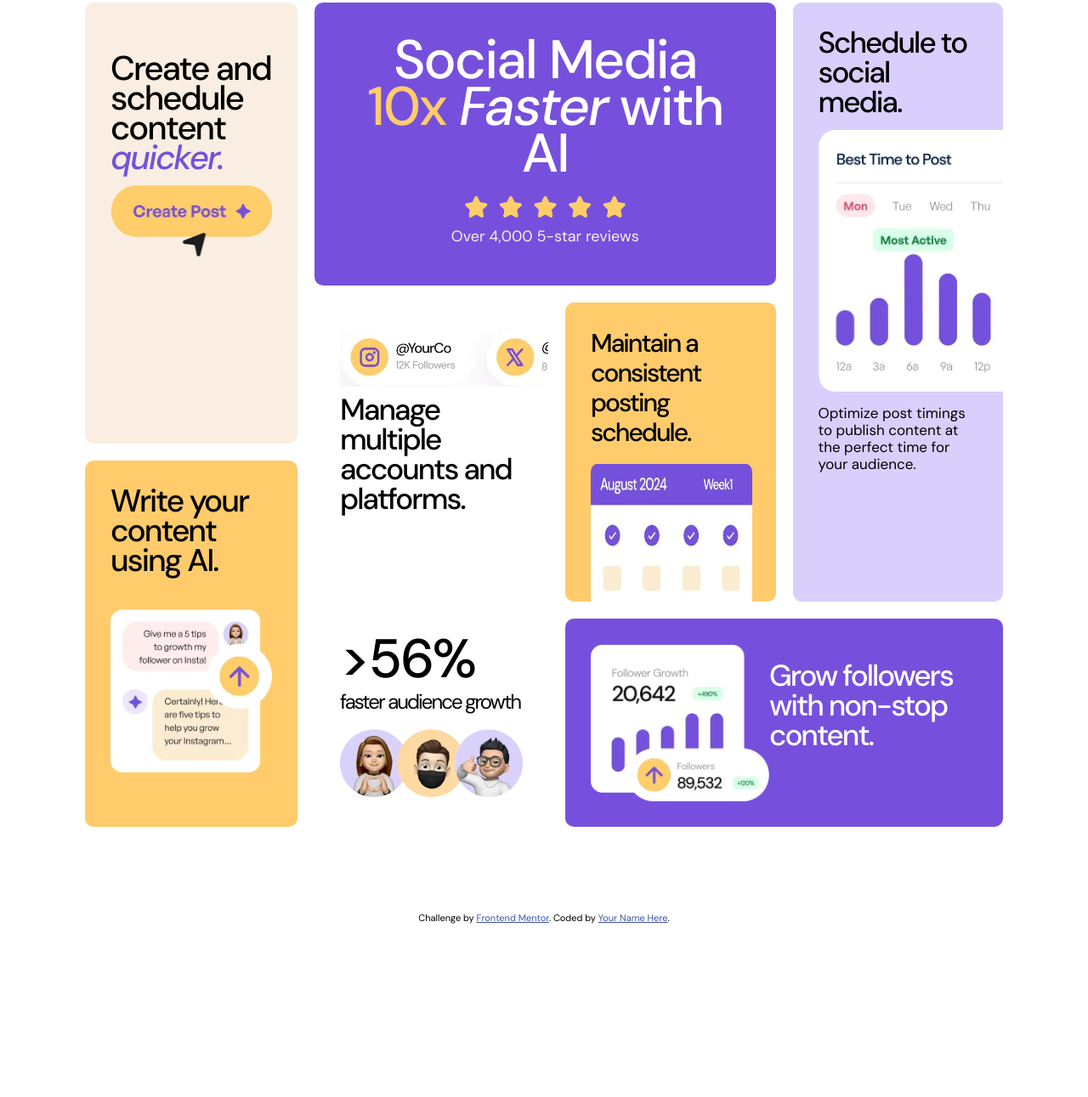
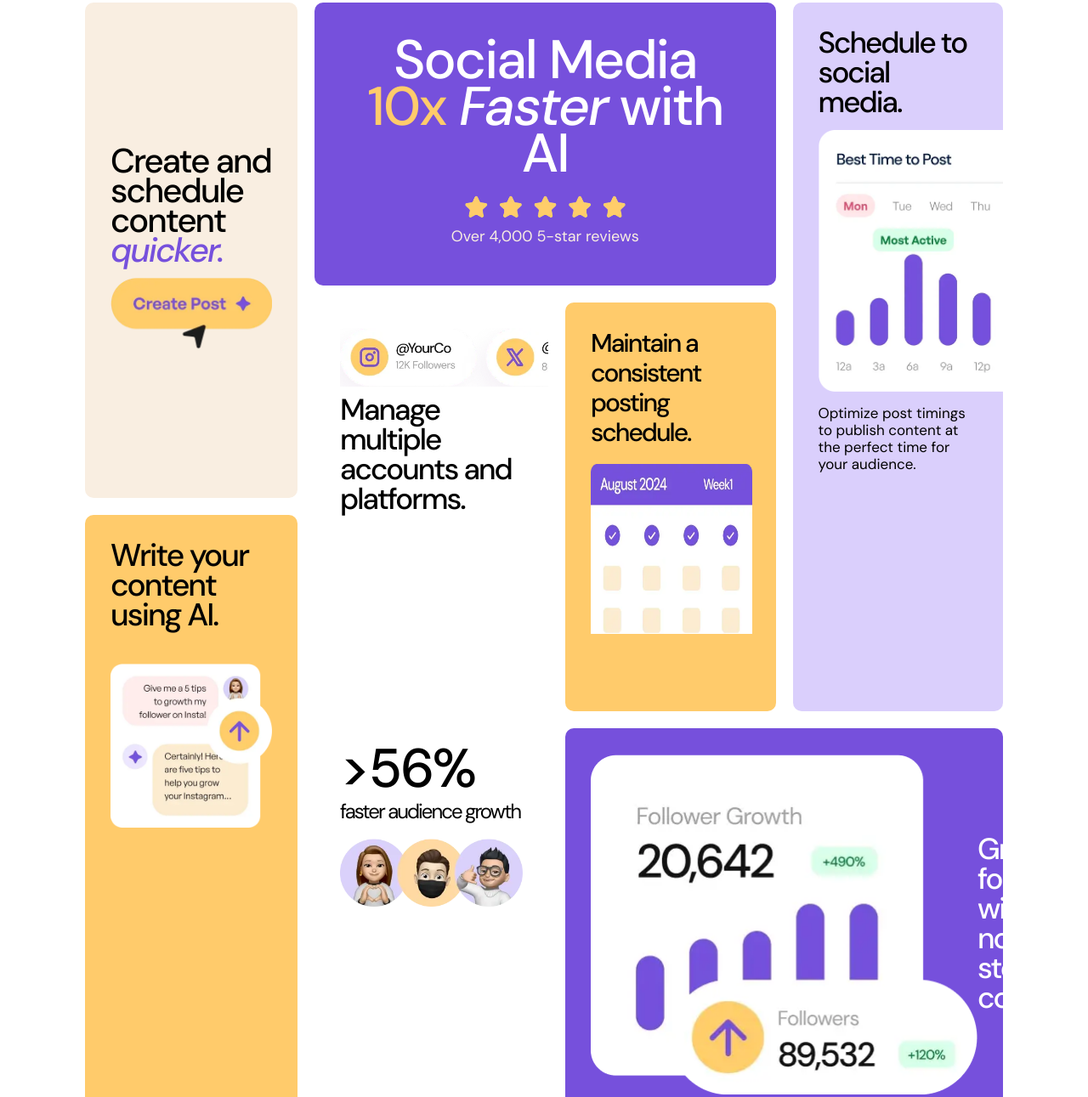
Before and after one commit to usman3939-gith/Bento-grid, a plain HTML site: page index.html in a window 1280 px wide. Shown: the part 97-1388 px from the top of the page at 85% size. Before the commit the page ends 1184 px from the top, so only its background shows below. Drawn offline with Linux system fonts and the light colour scheme.

Commit message:
Update style.css

```diff
--- a/style.css
+++ b/style.css
@@ -12,7 +12,7 @@
 
 body {
     background-color: white;
-    /* min-height: 100vh; */
+    min-height: 100vh;
     font-family: "DM Sans", sans-serif;
     font-size: 18px;
 
@@ -54,10 +54,11 @@ grid-gap: 20px;
         "eight two three four"
         "eight six five five"
     ;
-    overflow: hidden;
+    /* overflow: hidden; */
     margin: 100px;
 }
-.item{
+
+.item {
     padding: 30px;
     letter-spacing: -2px;
     line-height: 35px;
@@ -73,6 +74,7 @@ grid-gap: 20px;
     text-align: center;
     flex-direction: column;
     padding: 40px;
+
     >.xlg {
         line-height: 55px;
     }
@@ -127,49 +129,48 @@ line-height: 55px;
     height: 200px;
     position: absolute;
     margin-top: 20px;
-    /* margin-top: 10px; */
-    /* width: 20vw; */
-    /* height: 75vh; */
-    /* width: 20vw; */
 }
-.item:nth-child(3) p{
+
+.item:nth-child(3) p {
     font-size: 30px;
 }
 
 .item:nth-child(4) {
     grid-area: four;
     background-color: hsl(254, 88%, 90%);
-    /* position: relative; */
-    /* display: flex;
-    flex-direction: column;
-    justify-content: space-between; */
+
     overflow: hidden;
 }
-.item:nth-child(4) img{
+
+.item:nth-child(4) img {
     width: 345px;
     margin: 15px 0;
     /* margin: 20px 0; */
 }
-.item:nth-child(4) p{
+
+.item:nth-child(4) p {
     letter-spacing: normal;
     line-height: 20px;
     font-size: 17px;
 }
-.item:nth-child(4) .lg-text{
+
+.item:nth-child(4) .lg-text {
     font-size: 35px;
 }
 
 .item:nth-child(5) {
     grid-area: five;
     background-color: hsl(256, 67%, 59%);
-    display: grid;
-    grid-template-columns: 1.5fr 1.75fr;
+    display: flex;
+    flex-direction: row;
+    /* align-content: center; */
     border-radius: 10px;
 }
 
 .item:nth-child(5) p {
+    align-content: center;
     font-size: 35px;
-    margin-top: 20px;
+    /* margin-top: 20px; */
     color: white;
 }
 
@@ -197,10 +198,13 @@ line-height: 55px;
     background-color: hsl(31, 66%, 93%);
     border-radius: 10px;
     /* padding: 60px 30px; */
+    display: flex;
+    flex-direction: column;
+    justify-content: center;
 }
 
 .item:nth-child(7) p {
-    margin-top: 30px;
+    /* margin-top: 30px; */
     font-size: 40px;
     margin-bottom: 15px;
 }
@@ -220,12 +224,14 @@ line-height: 55px;
     background-color: hsl(39, 100%, 71%);
     border-radius: 10px;
 }
-.item:nth-child(8) p{
+
+.item:nth-child(8) p {
     line-height: 35px;
     font-size: 37px;
     letter-spacing: -2px;
 }
-.item:nth-child(8) img{
+
+.item:nth-child(8) img {
     padding-top: 40px;
 }
 
@@ -257,10 +263,12 @@ grid-auto-columns: 335px;
     .item:nth-child(1) p.xlg {
         font-size: 45px;
     }
+
     .item:nth-child(2) p {
         font-size: 25px;
         text-align: left;
     }
+
     .item:nth-child(3) {
         text-align: left;
         font-size: 24px;
@@ -270,33 +278,42 @@ grid-auto-columns: 335px;
         height: 145px;
 
     }
+
     .item:nth-child(4) {
         overflow: unset;
-        >.lg-text{
+
+        >.lg-text {
             font-size: 25px;
         }
     }
-.item:nth-child(4) img{
+
+    .item:nth-child(4) img {
 
         width: 280px;
     }
+
     .item:nth-child(5) {
         display: flex;
         flex-direction: column;
-  >p{
+
+        >p {
             font-size: 40px;
         }
 
     }
+
     .item:nth-child(6) {
         text-align: left;
     }
+
     .item:nth-child(7) {
         text-align: left;
-    >P{
+
+        >P {
             font-size: 34px;
         }
     }
+
     .item:nth-child(8) {
         text-align: left;
     }
```
Lines whose indentation alone changed are shown as unchanged.
